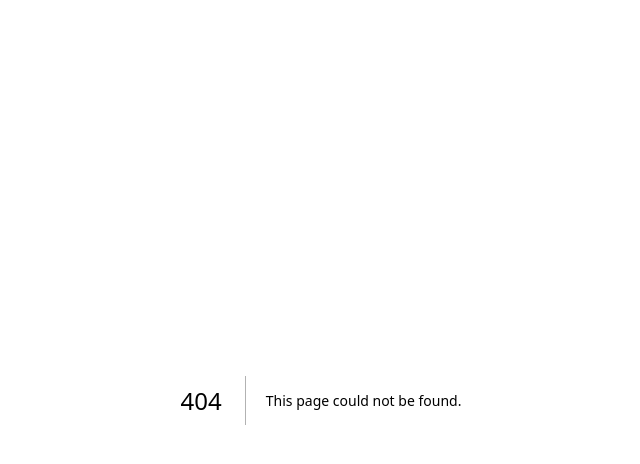
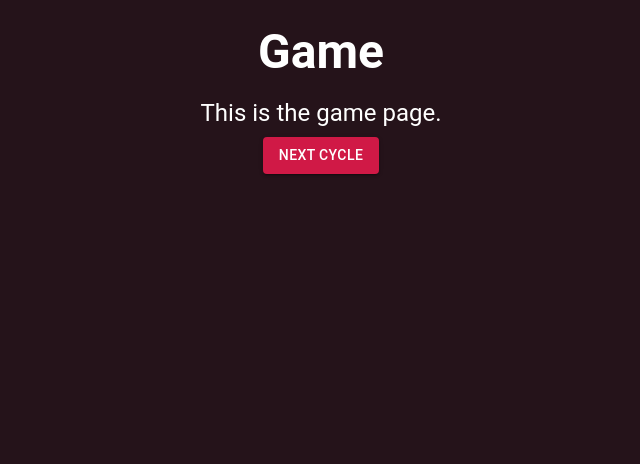
Before and after one commit to erik-lance/Cataclysm-Digital-Companion, a Next.js app: page /game in a window 1280 px wide. Before the commit this address had no page. Shown: the top 464 px of the page, without its empty margins (319-959 px from the left). Built offline with nearby package versions, Linux system fonts and the light colour scheme.

Commit message:
Added initial game page

```diff
--- /dev/null
+++ b/src/pages/game.tsx
@@ -0,0 +1,25 @@
+import { Button, Grid, Typography } from "@mui/material";
+
+export default function Game() {
+    return (
+        <Grid container direction="column" justifyContent="center" alignItems="center" p={3}>
+            <Grid item xl lg md sm xs> {/* Title */}
+                <Typography variant="h3" align="center" gutterBottom fontWeight="bold">
+                    Game
+                </Typography>
+            </Grid>
+
+            <Grid item xl lg md sm xs> {/* Description */}
+                <Typography variant="h5" align="center" gutterBottom>
+                    This is the game page.
+                </Typography>
+            </Grid>
+
+            <Grid item xl lg md sm xs> {/* Description */}
+                <Button variant="contained" color="primary">
+                    Next Cycle
+                </Button>
+            </Grid>
+        </Grid>
+    );
+}
```
